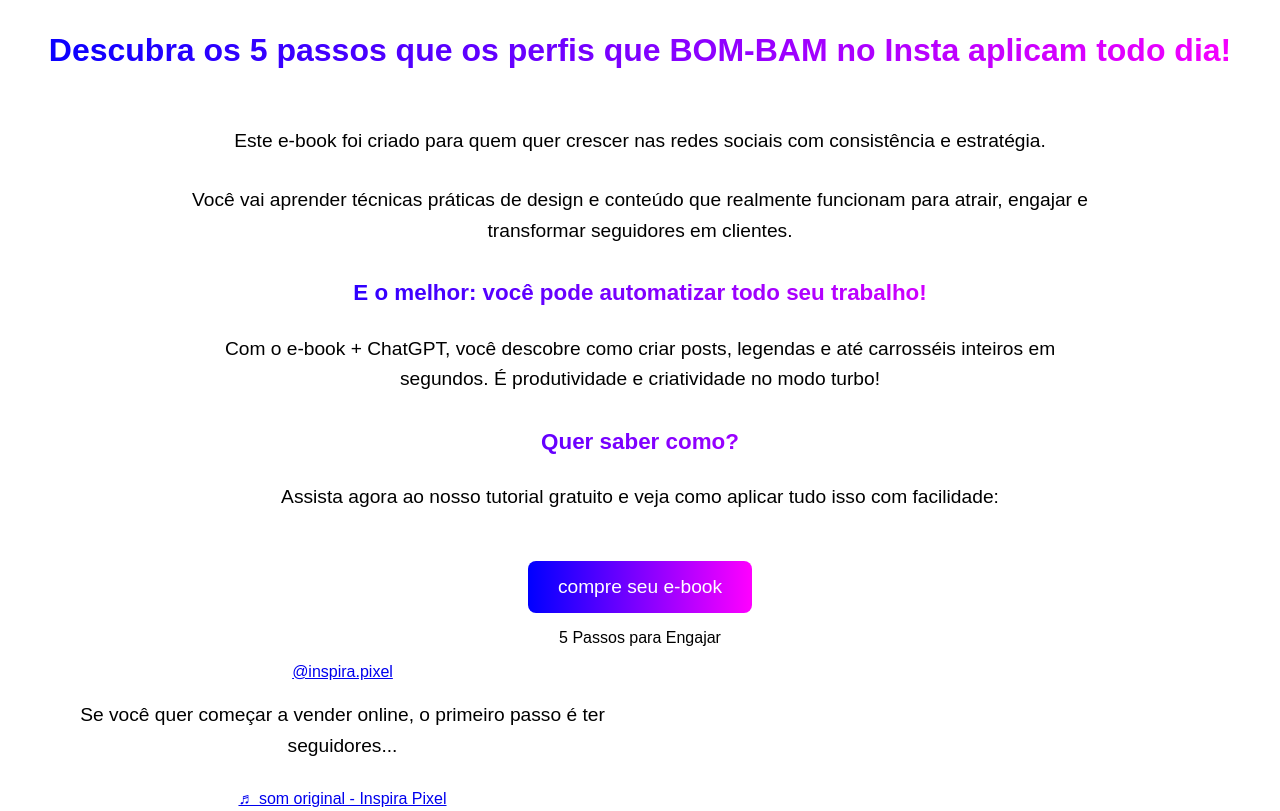
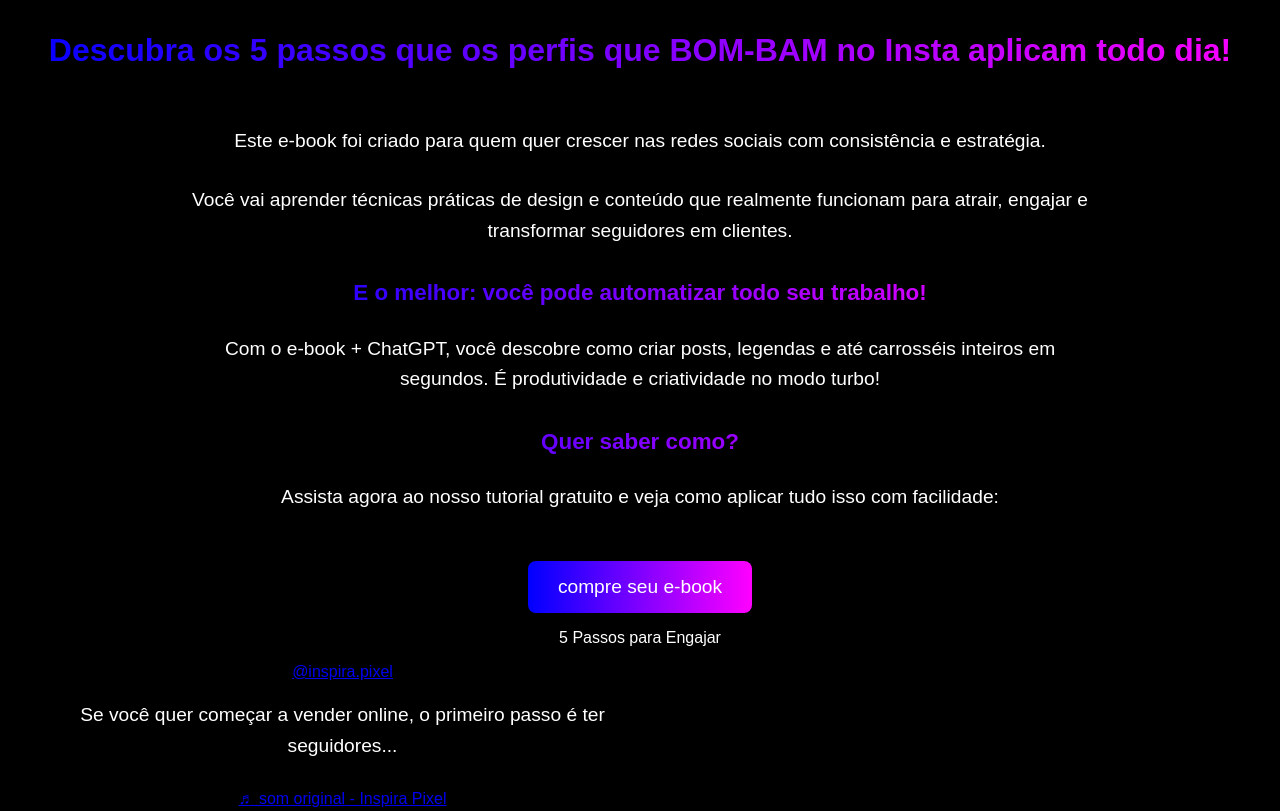
Before and after one commit to InspiraPixel/5-passos-para-engajar-, a plain HTML site: page index.html in a window 1280 px wide. Shown: the top 811 px of the page. Drawn offline with Linux system fonts and the light colour scheme; a script that the page names is missing.

Commit message:
Update index.html

```diff
--- a/index.html
+++ b/index.html
@@ -7,7 +7,7 @@
   <title>InspiraPixel - 5 Passos para Engajar</title>
   <style>
     body {
-      background-color: Black
+      background-color: black;
       color: white;
       font-family: 'Arial', sans-serif;
       margin: 0;
```
